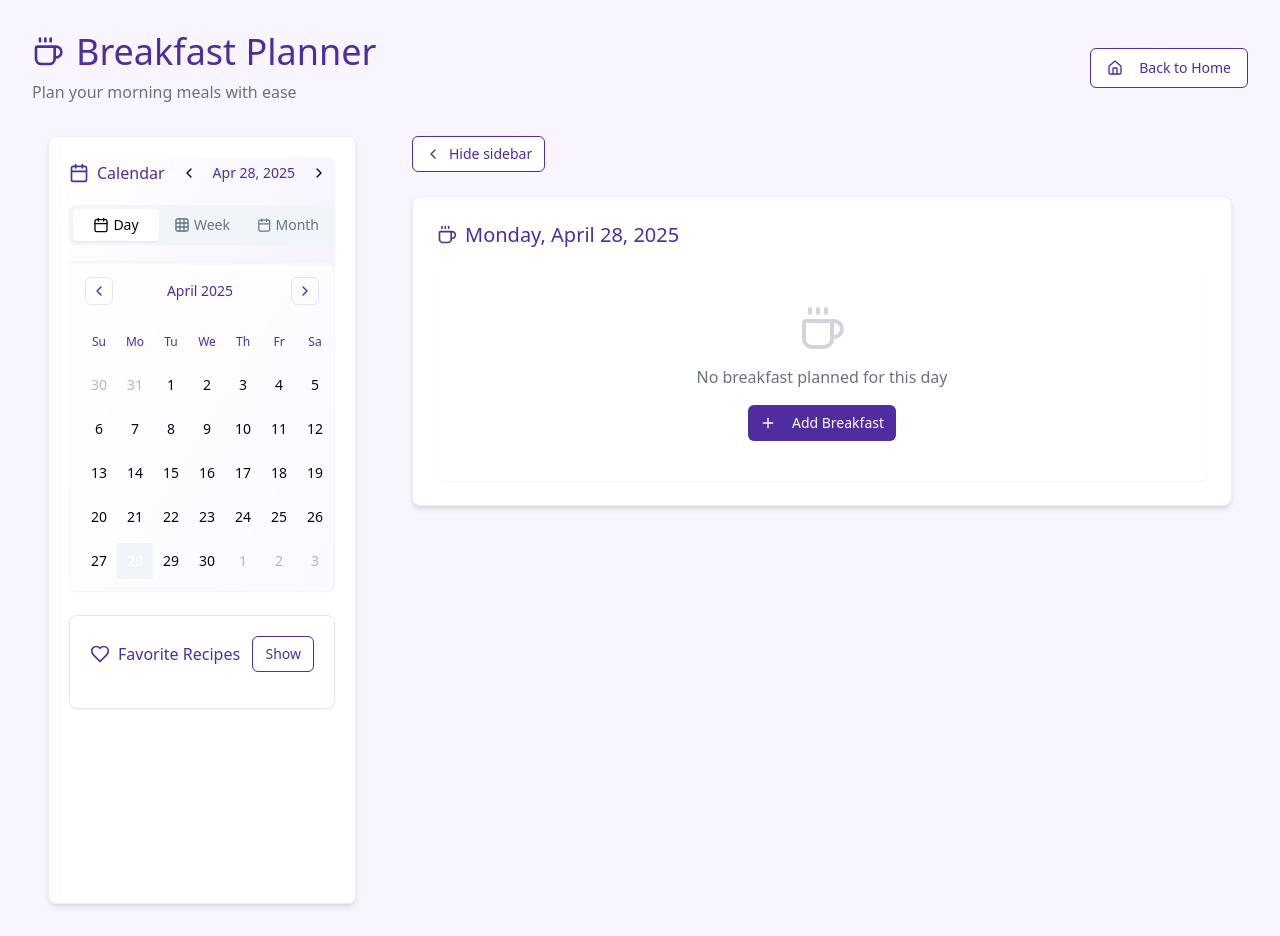
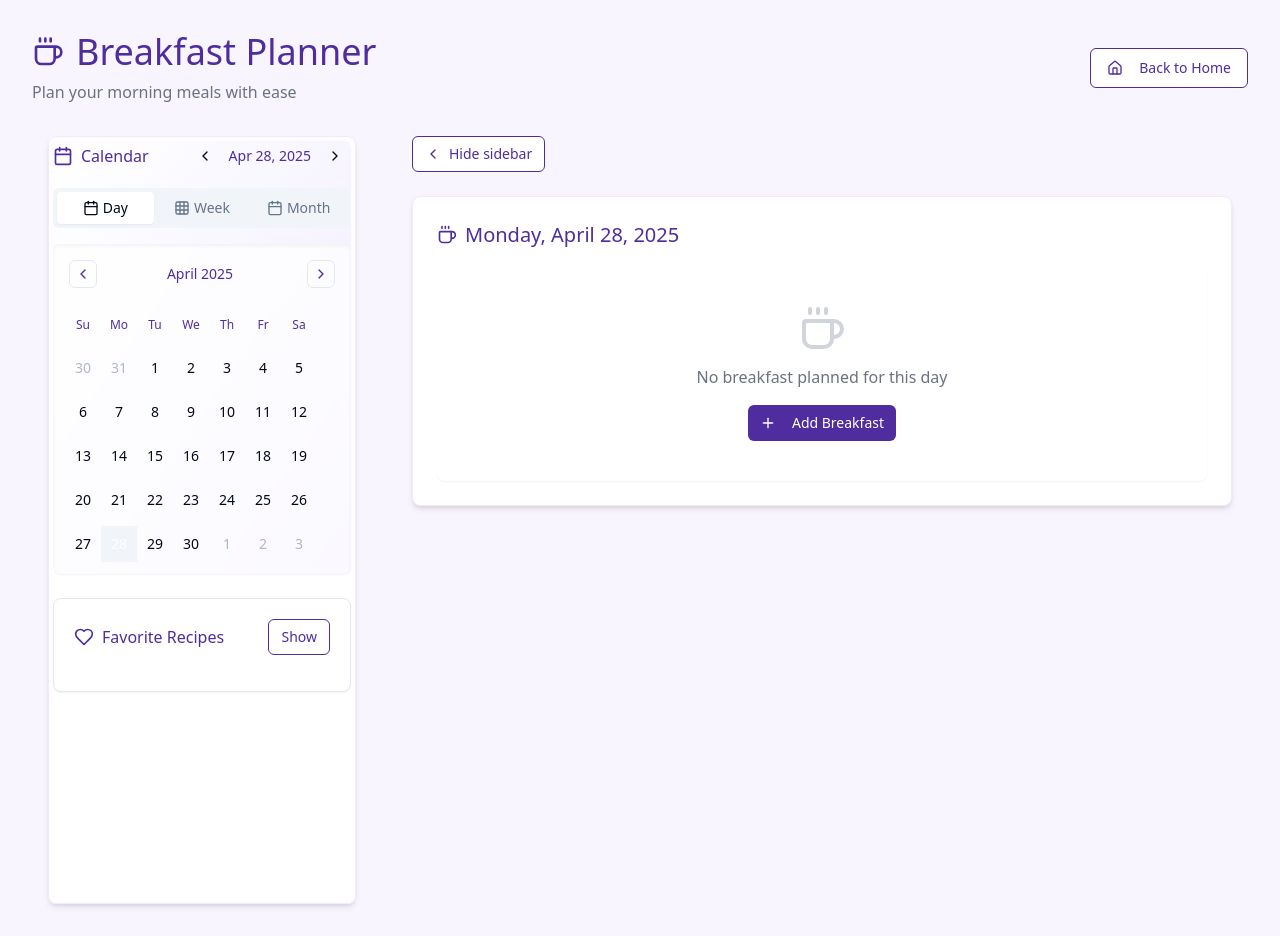
Before and after one commit to sergiopesch/breakfast-burst-planner, a React (Vite) app: page /planner in a window 1280 px wide. Built offline with nearby package versions, Linux system fonts and the light colour scheme.

Commit message:
Visual edit in Lovable
Edited UI in Lovable

```diff
--- a/src/components/FavoriteRecipesPanel.tsx
+++ b/src/components/FavoriteRecipesPanel.tsx
@@ -74,7 +74,7 @@ const FavoriteRecipesPanel: React.FC<FavoriteRecipesPanelProps> = ({
                       <h3 className="font-medium text-[#4F2D9E]">
                         {recipe.title}
                       </h3>
-                      <p className="text-sm text-gray-600 line-clamp-1">{recipe.description}</p>
+
                     </div>
                     <div className="flex flex-col gap-2">
                       <Dialog>
--- a/src/components/PlannerLayout.tsx
+++ b/src/components/PlannerLayout.tsx
@@ -1,4 +1,3 @@
-
 import React, { ReactNode, useState, useEffect } from 'react';
 import { motion, AnimatePresence } from 'framer-motion';
 import { cn } from "@/lib/utils";
@@ -6,13 +5,11 @@ import { ChevronLeft, ChevronRight } from "lucide-react";
 import { Button } from "@/components/ui/button";
 import { useMediaQuery } from "@/hooks/use-media-query";
 import { Card } from "@/components/ui/card";
-
 interface PlannerLayoutProps {
   sidebar: ReactNode;
   content: ReactNode;
   className?: string;
 }
-
 const PlannerLayout: React.FC<PlannerLayoutProps> = ({
   sidebar,
   content,
@@ -20,67 +17,44 @@ const PlannerLayout: React.FC<PlannerLayoutProps> = ({
 }) => {
   const isDesktop = useMediaQuery("(min-width: 1024px)");
   const [isSidebarOpen, setIsSidebarOpen] = useState(isDesktop);
-
   useEffect(() => {
     setIsSidebarOpen(isDesktop);
   }, [isDesktop]);
-
-  return (
-    <div className={cn(
-      "grid relative transition-all duration-300",
-      isSidebarOpen ? "grid-cols-1 lg:grid-cols-[340px_1fr]" : "grid-cols-1",
-      "gap-4 md:gap-6",
-      className
-    )}>
-      <Button
-        variant="ghost"
-        size="sm"
-        className={cn(
-          "fixed top-20 z-20 h-10 w-10 rounded-full bg-white/90 backdrop-blur-sm border shadow-sm lg:hidden",
-          isSidebarOpen ? "left-[300px]" : "left-4"
-        )}
-        onClick={() => setIsSidebarOpen(!isSidebarOpen)}
-      >
+  return <div className={cn("grid relative transition-all duration-300", isSidebarOpen ? "grid-cols-1 lg:grid-cols-[340px_1fr]" : "grid-cols-1", "gap-4 md:gap-6", className)}>
+      <Button variant="ghost" size="sm" className={cn("fixed top-20 z-20 h-10 w-10 rounded-full bg-white/90 backdrop-blur-sm border shadow-sm lg:hidden", isSidebarOpen ? "left-[300px]" : "left-4")} onClick={() => setIsSidebarOpen(!isSidebarOpen)}>
         {isSidebarOpen ? <ChevronLeft className="h-5 w-5" /> : <ChevronRight className="h-5 w-5" />}
       </Button>
 
       <AnimatePresence mode="wait">
-        {isSidebarOpen && (
-          <motion.div
-            className="lg:static fixed inset-y-0 left-0 z-10 w-[340px] lg:w-full"
-            initial={{ opacity: 0, x: -20 }}
-            animate={{ opacity: 1, x: 0 }}
-            exit={{ opacity: 0, x: -20 }}
-            transition={{ duration: 0.3 }}
-          >
-            <Card className="sticky top-4 h-[calc(100vh-2rem)] overflow-auto mx-4 bg-white/95 backdrop-blur-sm shadow-md border border-purple-100">
-              <div className="p-5 space-y-6">
+        {isSidebarOpen && <motion.div className="lg:static fixed inset-y-0 left-0 z-10 w-[340px] lg:w-full" initial={{
+        opacity: 0,
+        x: -20
+      }} animate={{
+        opacity: 1,
+        x: 0
+      }} exit={{
+        opacity: 0,
+        x: -20
+      }} transition={{
+        duration: 0.3
+      }}>
+            <Card className="sticky top-4 h-[calc(100vh-2rem)] overflow-auto mx-4 bg-white/95 backdrop-blur-sm shadow-md border border-purple-100 py-0">
+              <div className="p-5 space-y-6 py-0 px-0 mx-[4px] my-[3px]">
                 {sidebar}
               </div>
             </Card>
-          </motion.div>
-        )}
+          </motion.div>}
       </AnimatePresence>
 
-      <div className={cn(
-        "transition-all duration-300 px-4",
-        "min-h-[80vh]"
-      )}>
+      <div className={cn("transition-all duration-300 px-4", "min-h-[80vh]")}>
         <div className="flex items-center mb-6 justify-between">
-          <Button
-            variant="outline"
-            size="sm"
-            className="hidden lg:flex items-center gap-2 text-[#4F2D9E] border-[#4F2D9E] hover:bg-[#4F2D9E]/10"
-            onClick={() => setIsSidebarOpen(!isSidebarOpen)}
-          >
+          <Button variant="outline" size="sm" className="hidden lg:flex items-center gap-2 text-[#4F2D9E] border-[#4F2D9E] hover:bg-[#4F2D9E]/10" onClick={() => setIsSidebarOpen(!isSidebarOpen)}>
             {isSidebarOpen ? <ChevronLeft className="h-4 w-4" /> : <ChevronRight className="h-4 w-4" />}
             {isSidebarOpen ? "Hide sidebar" : "Show sidebar"}
           </Button>
         </div>
         {content}
       </div>
-    </div>
-  );
+    </div>;
 };
-
 export default PlannerLayout;
```
